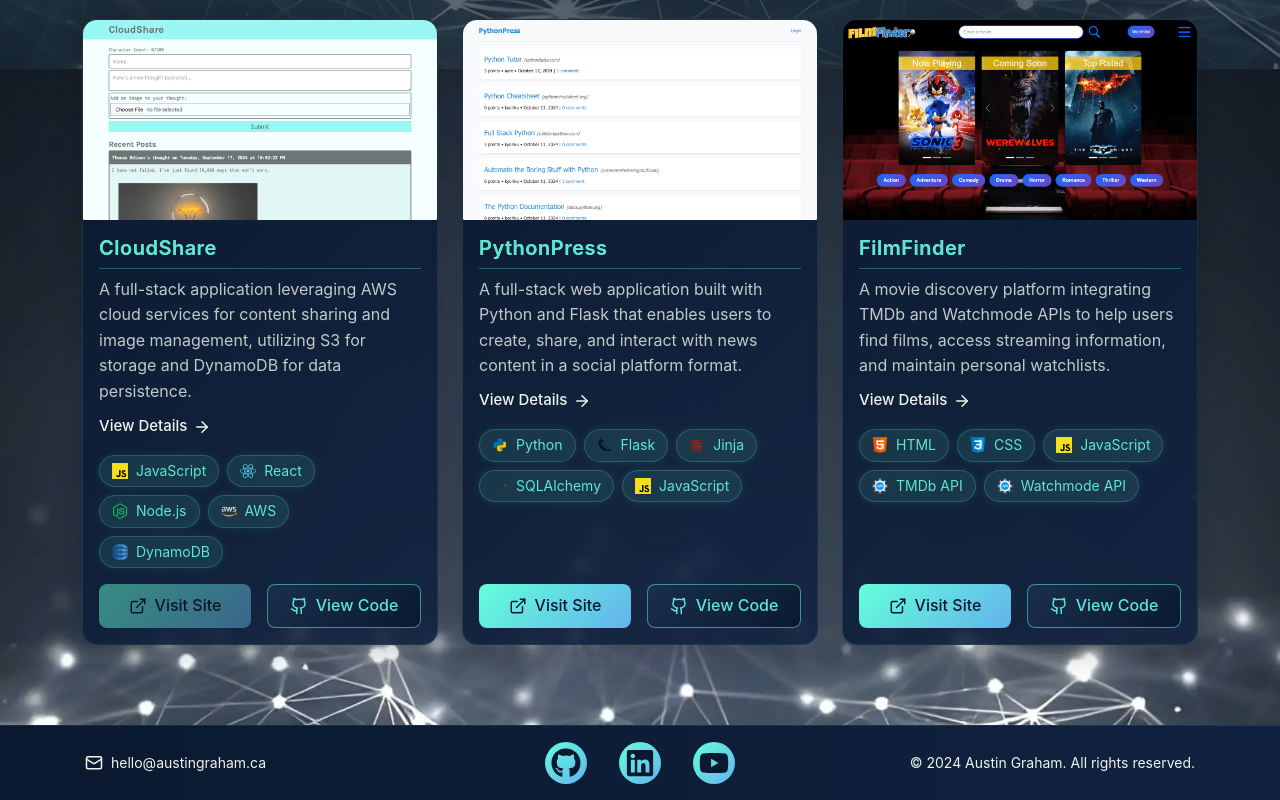
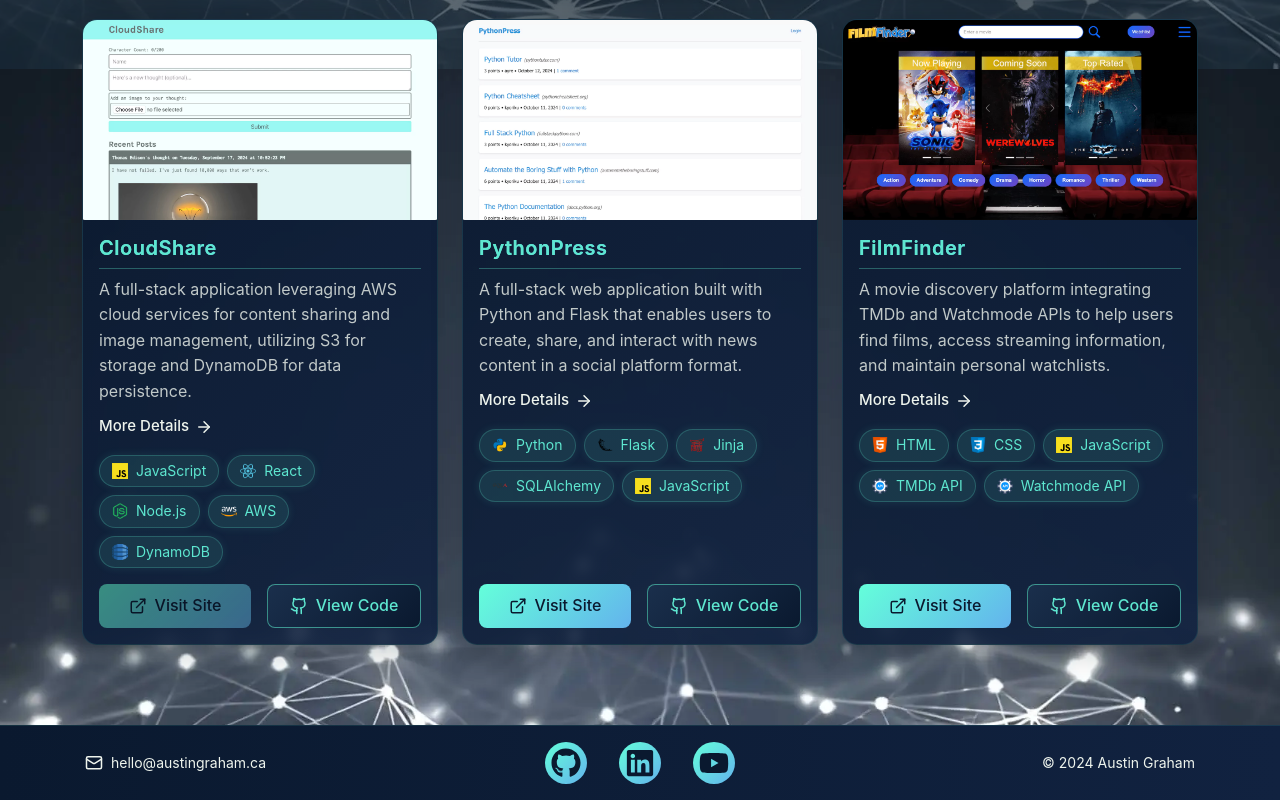
Before and after one commit to kyoriku/react-portfolio, a React (Vite) app: page /projects in a window 1280 px wide. Shown: the part 731-1531 px from the top of the page. Built offline with nearby package versions, Linux system fonts and the light colour scheme.

Commit message:
minor changes to project and footer components

```diff
--- a/package.json
+++ b/package.json
@@ -4,7 +4,7 @@
   "version": "0.0.0",
   "type": "module",
   "scripts": {
-    "dev": "vite",
+    "dev": "vite --host",
     "start": "vite",
     "build": "vite build",
     "lint": "eslint src --ext js,jsx --report-unused-disable-directives --max-warnings 0",
--- a/src/components/Footer/Footer.jsx
+++ b/src/components/Footer/Footer.jsx
@@ -65,7 +65,7 @@
 
         {/* Copyright notice - desktop version */}
         <small className="copyright d-none d-lg-block">
-          © 2024 Austin Graham. All rights reserved.
+          © 2024 Austin Graham
         </small>
 
         {/* Email and copyright - mobile version */}
@@ -80,7 +80,7 @@
             <small>hello@austingraham.ca</small>
           </a>
           <small className="copyright-mobile d-block mt-3">
-            © 2024 Austin Graham. All rights reserved.
+            © 2024 Austin Graham
           </small>
         </div>
       </div>
--- a/src/pages/About/constants/index.js
+++ b/src/pages/About/constants/index.js
@@ -23,7 +23,7 @@
     label: "Connect with me on LinkedIn"
   },
   {
-    href: "mailto:contact@austingraham.ca",
+    href: "mailto:hello@austingraham.ca",
     icon: faEnvelope,
     label: "Send me an email"
   }
--- a/src/pages/Projects/components/ProjectContent.jsx
+++ b/src/pages/Projects/components/ProjectContent.jsx
@@ -33,7 +33,7 @@
           className="view-details-button"
           aria-label={`Read more about ${title}`}
         >
-          View Details <span><ArrowRight size={18} aria-hidden="true" /></span>
+          More Details <span><ArrowRight size={18} aria-hidden="true" /></span>
         </button>
       </section>
 
```
Also changed, not shown: 1 other file (tests, documents, lock files or other folders).
